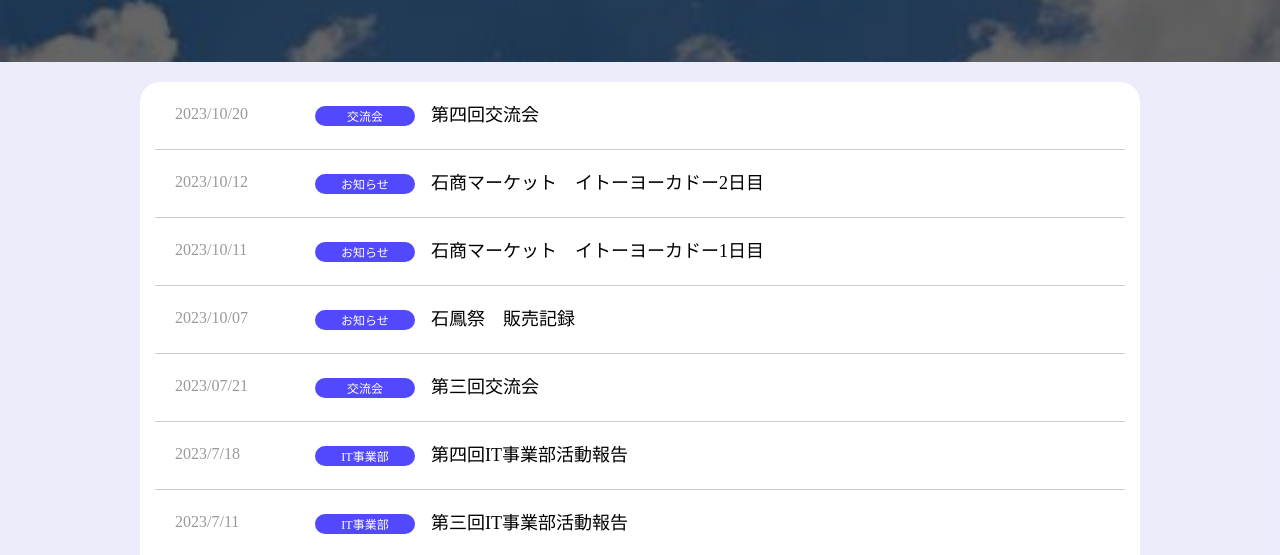
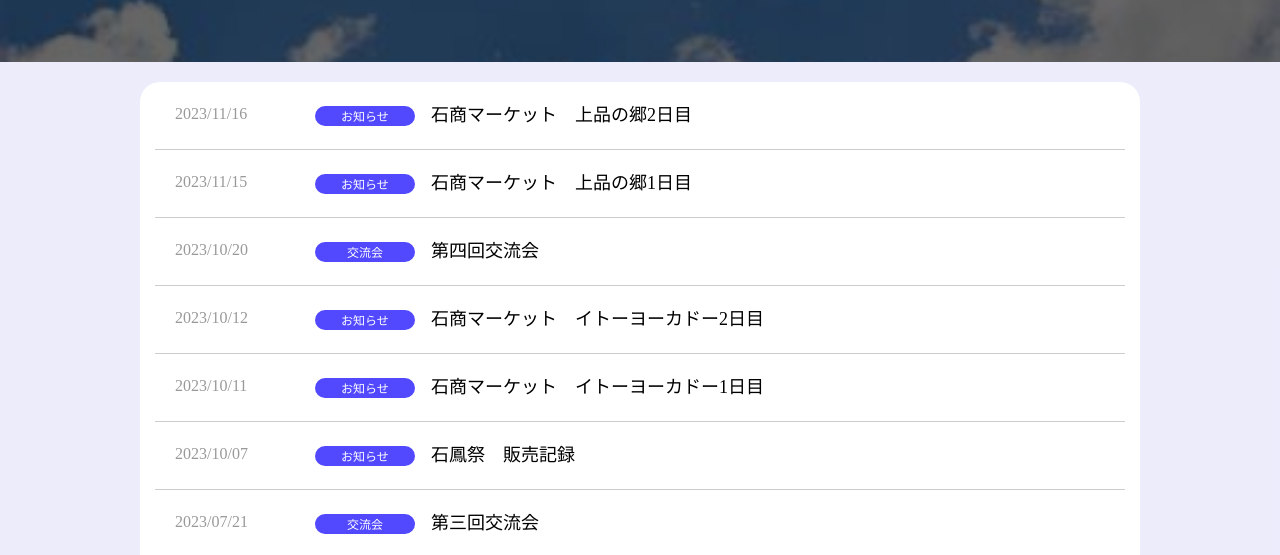
Before and after one commit to sekisyo-dev/web, a plain HTML site: page news/index.html in a window 1280 px wide. Shown: the part 242-797 px from the top of the page. Drawn offline with Linux system fonts and the light colour scheme.

Commit message:
ページ追加

```diff
--- a/news/index.html
+++ b/news/index.html
@@ -57,6 +57,20 @@
       <div class="inner-box">
         <ul class="news-list">
           <!--お知らせ一覧-->
+          <li class="item">
+            <a href="/news/1116/">
+              <p class="date">2023/11/16</p>
+              <p class="category"><span>お知らせ</span></p>
+              <p class="title">石商マーケット　上品の郷2日目</p>
+            </a>
+          </li>
+          <li class="item">
+            <a href="/news/1115/">
+              <p class="date">2023/11/15</p>
+              <p class="category"><span>お知らせ</span></p>
+              <p class="title">石商マーケット　上品の郷1日目</p>
+            </a>
+          </li>
           <li class="item">
             <a href="/news/1020/">
               <p class="date">2023/10/20</p>
```
Also changed, not shown: news/1115/index.html (added), news/1116/index.html (added).
